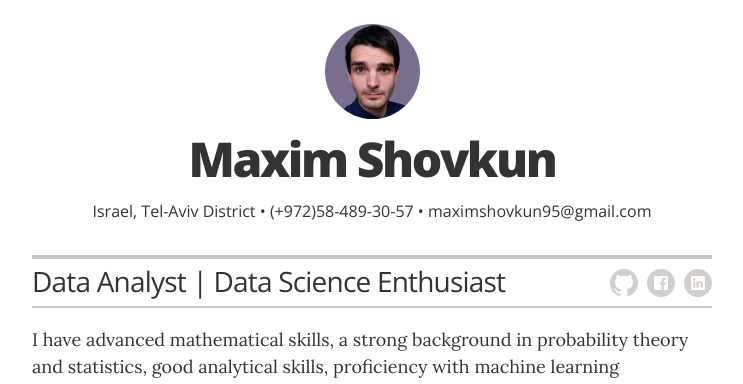
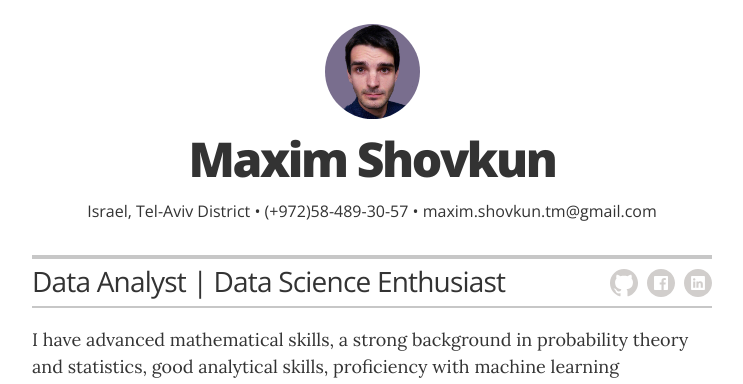
Before and after one commit to unidentified-user/resume, a Jekyll site: the page built from index.html, in a window 1280 px wide and 900 px high. Shown: the top 384 px of the window, without its empty margins (268-1011 px from the left). Built offline with Jekyll 4.4.1, drawn with Linux system fonts in a browser that asks for light colours.

Commit message:
email changed

```diff
--- a/_config.yml
+++ b/_config.yml
@@ -14,7 +14,7 @@ resume_name:                    "Maxim Shovkun"
 resume_title:                   "Data Analyst | Data Science Enthusiast"
 
 # used for the contact button in _layouts/resume.html
-resume_contact_email:           "maximshovkun95@gmail.com"
+resume_contact_email:           "maxim.shovkun.tm@gmail.com"
 
 # the next two items are used for schema itemprops in _layouts/resume.html
 resume_contact_telephone:       "058-489-30-57"
@@ -22,7 +22,7 @@ resume_contact_address:         "Israel, Tel-Aviv"
 
 resume_header_contact_info:     "Israel, Tel-Aviv District •
                                 (+972)58-489-30-57 •
-                                maximshovkun95@gmail.com"
+                                maxim.shovkun.tm@gmail.com"
 display_header_contact_info:    "true"
 
 resume_header_intro: "<p>I have advanced mathematical skills, a strong
```
